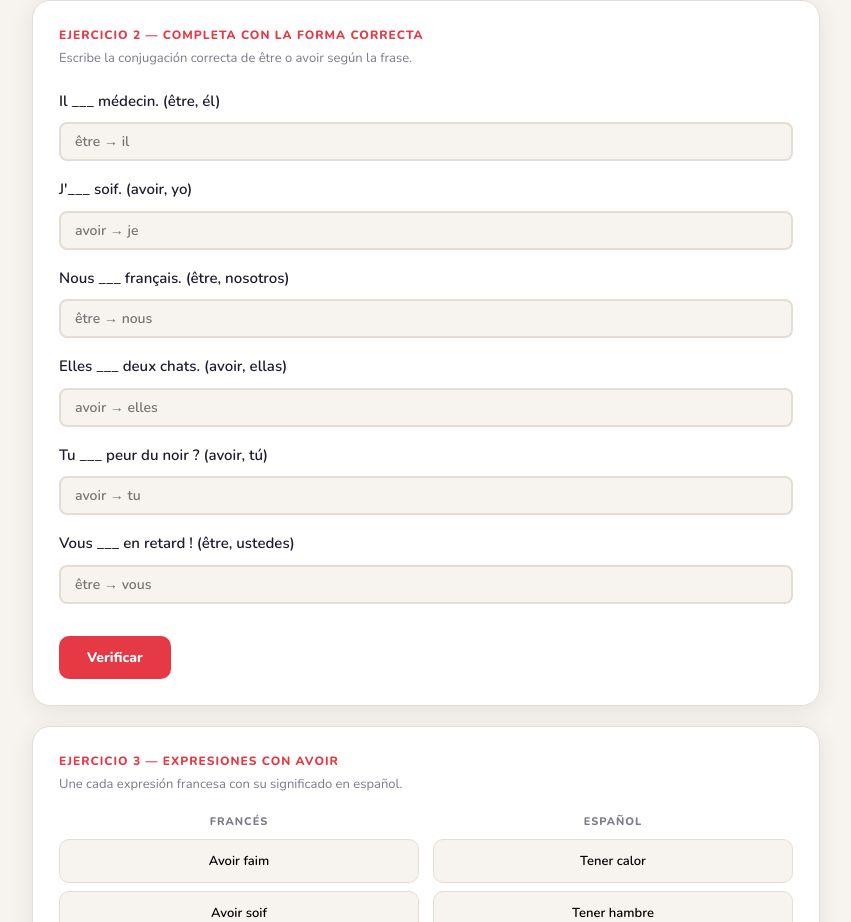
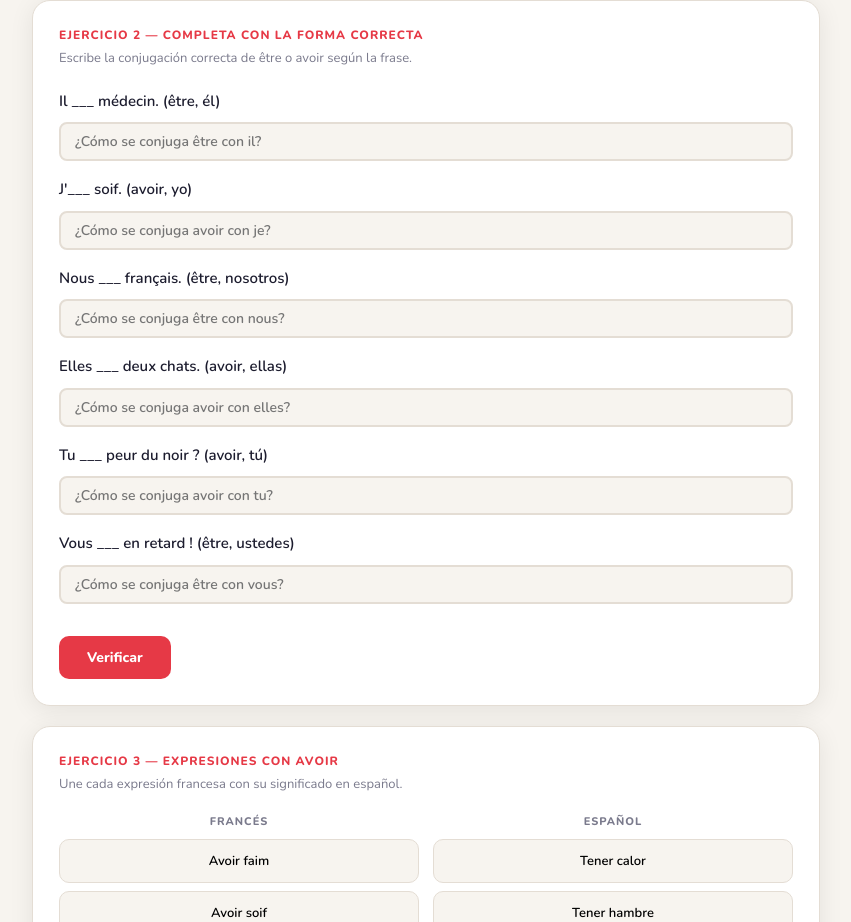
Before and after one commit to frenchois2025/Modulo1A1, a plain HTML site: page a1-module2.html in a window 1280 px wide. Shown: the part 2000-2922 px from the top of the page, without its empty margins (264-1115 px from the left). Drawn offline with nearby package versions, Linux system fonts and the light colour scheme.

Commit message:
Add files via upload

```diff
--- a/a1-module2.html
+++ b/a1-module2.html
@@ -1147,12 +1147,12 @@ const qcm1a=[
   {q:'Vous ___ professeurs ? (identidad plural)', opts:['avez','ont','êtes','sommes'], ans:2, speak:'Vous êtes professeurs'},
 ];
 const fill1b=[
-  {sentence:'Il ___ médecin. (être, él)', answer:'est', hint:'être → il'},
-  {sentence:"J'___ soif. (avoir, yo)", answer:'ai', hint:'avoir → je'},
-  {sentence:'Nous ___ français. (être, nosotros)', answer:'sommes', hint:'être → nous'},
-  {sentence:'Elles ___ deux chats. (avoir, ellas)', answer:'ont', hint:'avoir → elles'},
-  {sentence:'Tu ___ peur du noir ? (avoir, tú)', answer:'as', hint:'avoir → tu'},
-  {sentence:'Vous ___ en retard ! (être, ustedes)', answer:'êtes', hint:'être → vous'},
+  {sentence:'Il ___ médecin. (être, él)', answer:'est', hint:'¿Cómo se conjuga être con il?'},
+  {sentence:"J'___ soif. (avoir, yo)", answer:'ai', hint:'¿Cómo se conjuga avoir con je?'},
+  {sentence:'Nous ___ français. (être, nosotros)', answer:'sommes', hint:'¿Cómo se conjuga être con nous?'},
+  {sentence:'Elles ___ deux chats. (avoir, ellas)', answer:'ont', hint:'¿Cómo se conjuga avoir con elles?'},
+  {sentence:'Tu ___ peur du noir ? (avoir, tú)', answer:'as', hint:'¿Cómo se conjuga avoir con tu?'},
+  {sentence:'Vous ___ en retard ! (être, ustedes)', answer:'êtes', hint:'¿Cómo se conjuga être con vous?'},
 ];
 const match1c=[
   {left:'Avoir faim', right:'Tener hambre'},
@@ -1250,17 +1250,17 @@ const qcm4a=[
   {q:'¿Cuál es el truco para identificar el 2ème groupe?', opts:['Termina en -IR y nous → -issons','Termina en -IR sin excepción','Todos los verbos en -IR'], ans:0},
 ];
 const fill4b=[
-  {sentence:'Tu ___ le piano. (jouer, tú)', answer:'joues', hint:'jouer → tu'},
-  {sentence:'Nous ___ ensemble. (travailler, nosotros)', answer:'travaillons', hint:'travailler → nous'},
-  {sentence:'Elles ___ la musique. (aimer, ellas)', answer:'aiment', hint:'aimer → elles'},
-  {sentence:'Il ___ à la maison. (rester, él)', answer:'reste', hint:'rester → il'},
-  {sentence:'Vous ___ vite. (marcher, ustedes)', answer:'marchez', hint:'marcher → vous'},
+  {sentence:'Tu ___ le piano. (jouer, tú)', answer:'joues', hint:'¿Terminación de -ER con tu?'},
+  {sentence:'Nous ___ ensemble. (travailler, nosotros)', answer:'travaillons', hint:'¿Terminación de -ER con nous?'},
+  {sentence:'Elles ___ la musique. (aimer, ellas)', answer:'aiment', hint:'¿Terminación de -ER con elles?'},
+  {sentence:'Il ___ à la maison. (rester, él)', answer:'reste', hint:'¿Terminación de -ER con il?'},
+  {sentence:'Vous ___ vite. (marcher, ustedes)', answer:'marchez', hint:'¿Terminación de -ER con vous?'},
 ];
 const fill4c=[
-  {sentence:'Je ___ mes légumes. (choisir, yo)', answer:'choisis', hint:'choisir → je'},
-  {sentence:'Nous ___ l\'exercice. (finir, nosotros)', answer:'finissons', hint:'finir → nous'},
-  {sentence:'Il ___ vite. (réagir, él)', answer:'réagit', hint:'réagir → il'},
-  {sentence:'Vous ___ bien. (réussir, ustedes)', answer:'réussissez', hint:'réussir → vous'},
+  {sentence:'Je ___ mes légumes. (choisir, yo)', answer:'choisis', hint:'¿Terminación de -IR (tipo 2) con je?'},
+  {sentence:'Nous ___ l\'exercice. (finir, nosotros)', answer:'finissons', hint:'¿Terminación de -IR avec nous? (-issons)'},
+  {sentence:'Il ___ vite. (réagir, él)', answer:'réagit', hint:'¿Terminación de -IR (tipo 2) avec il?'},
+  {sentence:'Vous ___ bien. (réussir, ustedes)', answer:'réussissez', hint:'¿Terminación de -IR avec vous? (-issez)'},
 ];
 const qcm4d=[
   {q:'"Venir" → "nous" → ?', opts:['venissons','venons','venez'], ans:1, speak:'Nous venons'},
@@ -1292,11 +1292,11 @@ const match5a=[
   {left:'Se reposer',  right:'Descansar'},
 ];
 const fill5b=[
-  {sentence:'Je ___ à 7h. (se lever, yo)', answer:'me lève', hint:'me lève'},
-  {sentence:'Elle ___ les dents. (se brosser, ella)', answer:"se brosse", hint:'se brosse'},
-  {sentence:'Nous ___ à 23h. (se coucher, nosotros)', answer:'nous couchons', hint:'nous couchons'},
-  {sentence:'Ils ___ après le déjeuner. (se reposer, ellos)', answer:'se reposent', hint:'se reposent'},
-  {sentence:'Tu ___ à quelle heure ? (se lever, tú)', answer:'te lèves', hint:'te lèves'},
+  {sentence:'Je ___ à 7h. (se lever, yo)', answer:'me lève', hint:'¿Cómo se conjuga se lever con je?'},
+  {sentence:'Elle ___ les dents. (se brosser, ella)', answer:"se brosse", hint:'¿Cómo se conjuga se brosser con elle?'},
+  {sentence:'Nous ___ à 23h. (se coucher, nosotros)', answer:'nous couchons', hint:'¿Cómo se conjuga se coucher con nous?'},
+  {sentence:'Ils ___ après le déjeuner. (se reposer, ellos)', answer:'se reposent', hint:'¿Cómo se conjuga se reposer con ils?'},
+  {sentence:'Tu ___ à quelle heure ? (se lever, tú)', answer:'te lèves', hint:'¿Cómo se conjuga se lever con tu?'},
 ];
 const qcm5c=[
   {q:'"Se lever" → ¿cuándo normalmente?', opts:['Por la mañana','Por la tarde','Por la noche'], ans:0, speak:'Je me lève le matin'},
@@ -1331,12 +1331,12 @@ const qcm6a=[
   {q:'"Elle a <b>des</b> amis français." → ¿Qué tipo?', opts:['Défini','Indéfini','Partitif'], ans:1, speak:'Elle a des amis français'},
 ];
 const fill6b=[
-  {sentence:'Je mange ___ pomme. (una manzana, nuevo)', answer:'une', hint:'indéfini féminin'},
-  {sentence:'Il boit ___ lait. (leche, cantidad no precisa)', answer:'du', hint:'partitif masc.'},
-  {sentence:'___ soleil est chaud. (el sol, general)', answer:'Le', hint:'défini masc.'},
-  {sentence:"Tu veux ___ eau ? (un poco de agua)", answer:"de l'", hint:"partitif + vocal"},
-  {sentence:'Elle lit ___ livres. (unos libros, no precisados)', answer:'des', hint:'indéfini pluriel'},
-  {sentence:'Nous aimons ___ musique. (la música, general)', answer:'la', hint:'défini féminin'},
+  {sentence:'Je mange ___ pomme. (una manzana, nuevo)', answer:'une', hint:'¿Es una cosa precisa o nueva?'},
+  {sentence:'Il boit ___ lait. (leche, cantidad no precisa)', answer:'du', hint:'¿Es masculino o femenino?'},
+  {sentence:'___ soleil est chaud. (el sol, general)', answer:'Le', hint:'¿Hablamos del sol en general?'},
+  {sentence:"Tu veux ___ eau ? (un poco de agua)", answer:"de l'", hint:'¿Empieza por vocal?'},
+  {sentence:'Elle lit ___ livres. (unos libros, no precisados)', answer:'des', hint:'¿Es plural?'},
+  {sentence:'Nous aimons ___ musique. (la música, general)', answer:'la', hint:'¿Hablamos de la música en general?'},
 ];
 const qcm6c=[
   {q:'Je parle ___ professeur. (à + le)', opts:['à le','au','du'], ans:1, speak:'Je parle au professeur'},
@@ -1346,11 +1346,11 @@ const qcm6c=[
   {q:'Je vais ___ marché. (à + le)', opts:['à le','au','du'], ans:1, speak:'Je vais au marché'},
 ];
 const fill6d=[
-  {sentence:"Elle n'a pas ___ voiture. (pas de coche → de/d')", answer:'de', hint:'de (négation)'},
-  {sentence:"Je ne bois pas ___ café. (no tomo café)", answer:'de', hint:'de (partitif → négation)'},
-  {sentence:"Il n'a pas ___ amis. (no tiene amigos, empieza por vocal)", answer:"d'", hint:"d' (voyelle)"},
-  {sentence:"Nous ne mangeons pas ___ viande. (no comemos carne)", answer:'de', hint:'de (négation)'},
-  {sentence:"Tu n'as pas ___ argent ? (¿no tienes dinero?)", answer:"d'", hint:"d' (voyelle)"},
+  {sentence:"Elle n'a pas ___ voiture. (no tiene coche)", answer:'de', hint:'¿Qué pasa con el artículo en negación?'},
+  {sentence:"Je ne bois pas ___ café. (no tomo café)", answer:'de', hint:'¿Cambia el artículo en negación?'},
+  {sentence:"Il n'a pas ___ amis. (no tiene amigos)", answer:"d'", hint:'¿Empieza por vocal?'},
+  {sentence:"Nous ne mangeons pas ___ viande. (no comemos carne)", answer:'de', hint:'¿Qué pasa con du/de la/des en negación?'},
+  {sentence:"Tu n'as pas ___ argent ? (¿no tienes dinero?)", answer:"d'", hint:'¿Vocal o consonante?'},
 ];
 const ra6=[
   {phrase:"Le chat mange du poisson.", voice:"m", translation:"El gato come pescado."},
```
